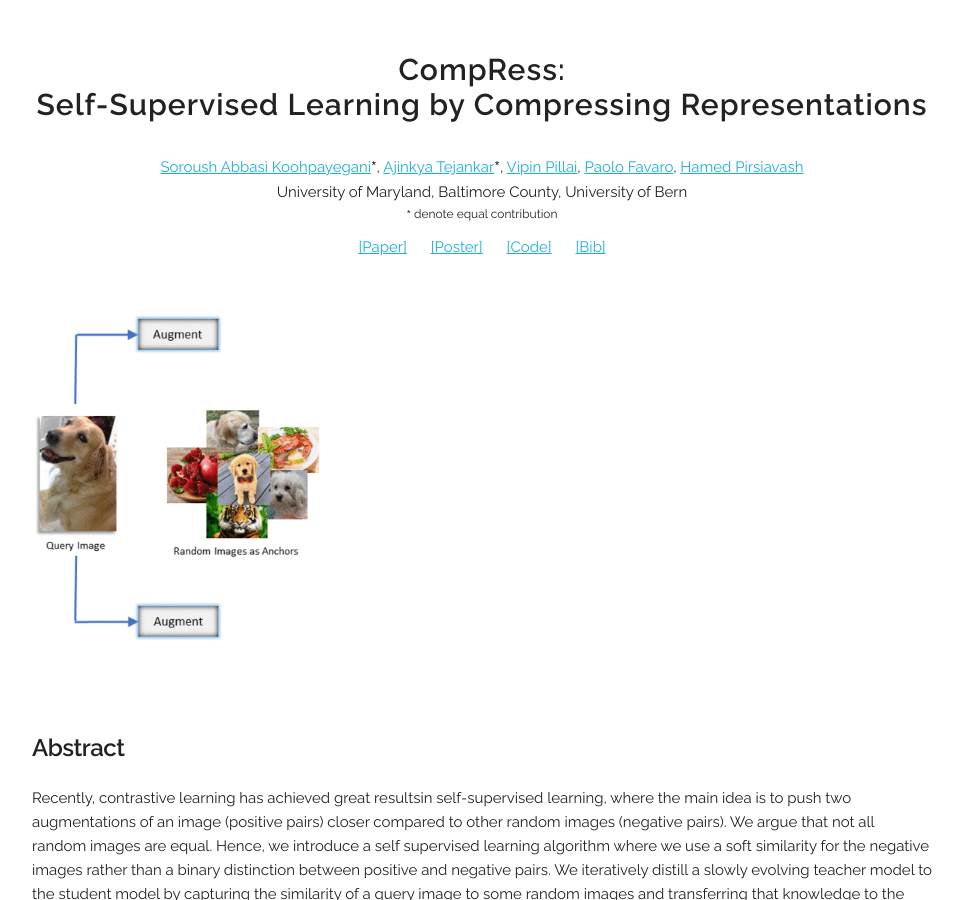
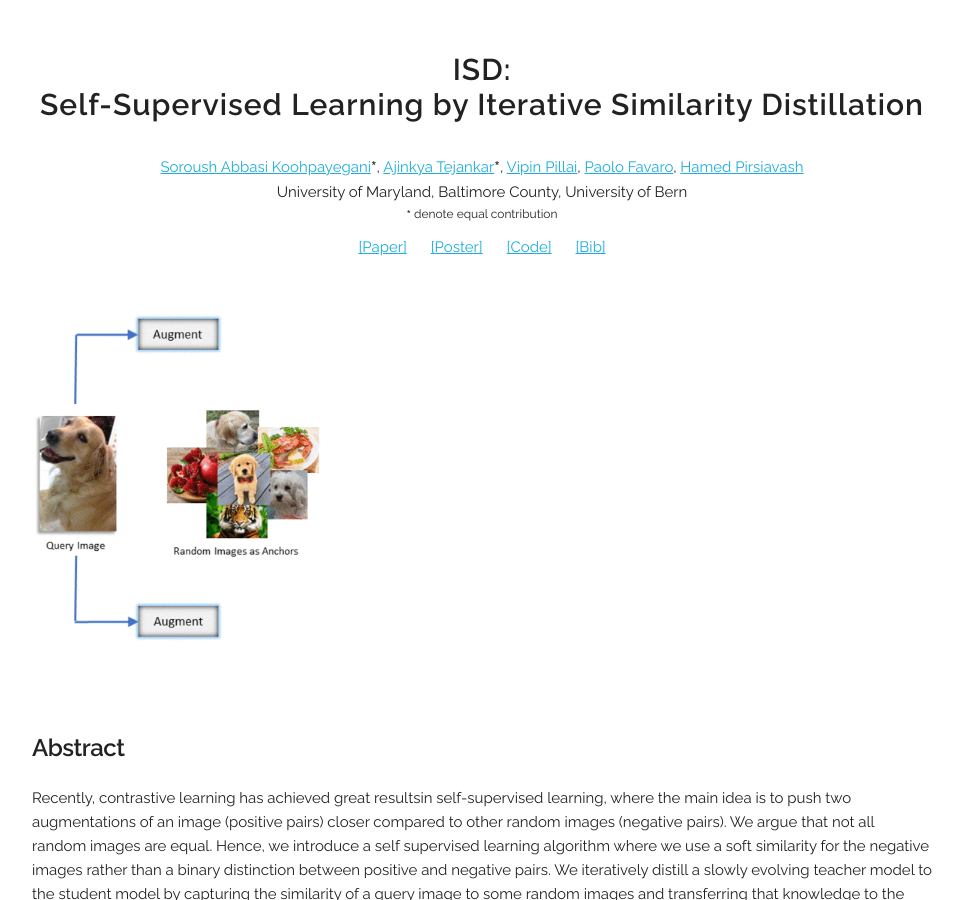
Before and after one commit to UMBCvision/ISD, a Jekyll site: the page built from docs/index.html, in a window 1280 px wide and 900 px high. Shown: the whole window, without its empty margins (158-1121 px from the left). Built offline with Jekyll 4.4.1, drawn with Linux system fonts in a browser that asks for light colours.

Commit message:
Update default.html

```diff
--- a/docs/_layouts/default.html
+++ b/docs/_layouts/default.html
@@ -6,7 +6,7 @@
   –––––––––––––––––––––––––––––––––––––––––––––––––– -->
   <meta charset="utf-8">
   <title>{{ page.title }}</title>
-  <meta name="description" content="Self-Supervised Learning by Compressing Representations">
+  <meta name="description" content="Self-Supervised Learning by Iterative Similarity Distillation">
   <meta name="author" content="Soroush Abbasi Koohpayegani">
 
   <!-- Mobile Specific Metas
@@ -61,10 +61,10 @@
 
     <section class="header">
         <div style="height:10px;">
-            <p style="text-align:center;"><h4 style="text-align:center"><b>CompRess:</b></h4></p>
+            <p style="text-align:center;"><h4 style="text-align:center"><b>ISD:</b></h4></p>
         </div>
         <div style="height:10px;">
-            <p style="text-align:center;"><h4 style="text-align:center"><b>Self-Supervised Learning by Compressing Representations</b></h4></p>
+            <p style="text-align:center;"><h4 style="text-align:center"><b>Self-Supervised Learning by Iterative Similarity Distillation</b></h4></p>
         </div>
     </section>
 
```
